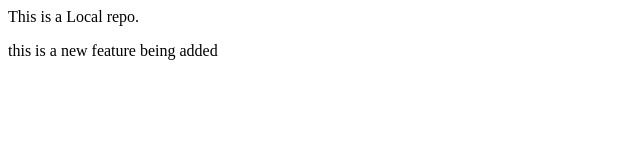
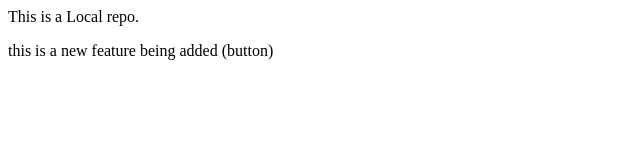
Before and after one commit to AyushWeb11/localrepo, a plain HTML site: page index.html in a window 1280 px wide. Shown: the full height of the page, 0-640 px from the left. Drawn offline with Linux system fonts and the light colour scheme.

Commit message:
Add button

```diff
--- a/index.html
+++ b/index.html
@@ -1,2 +1,2 @@
 <p>This is a Local repo.</p>
-<p>this is a new feature being added</p>
+<p>this is a new feature being added (button)</p>
```
